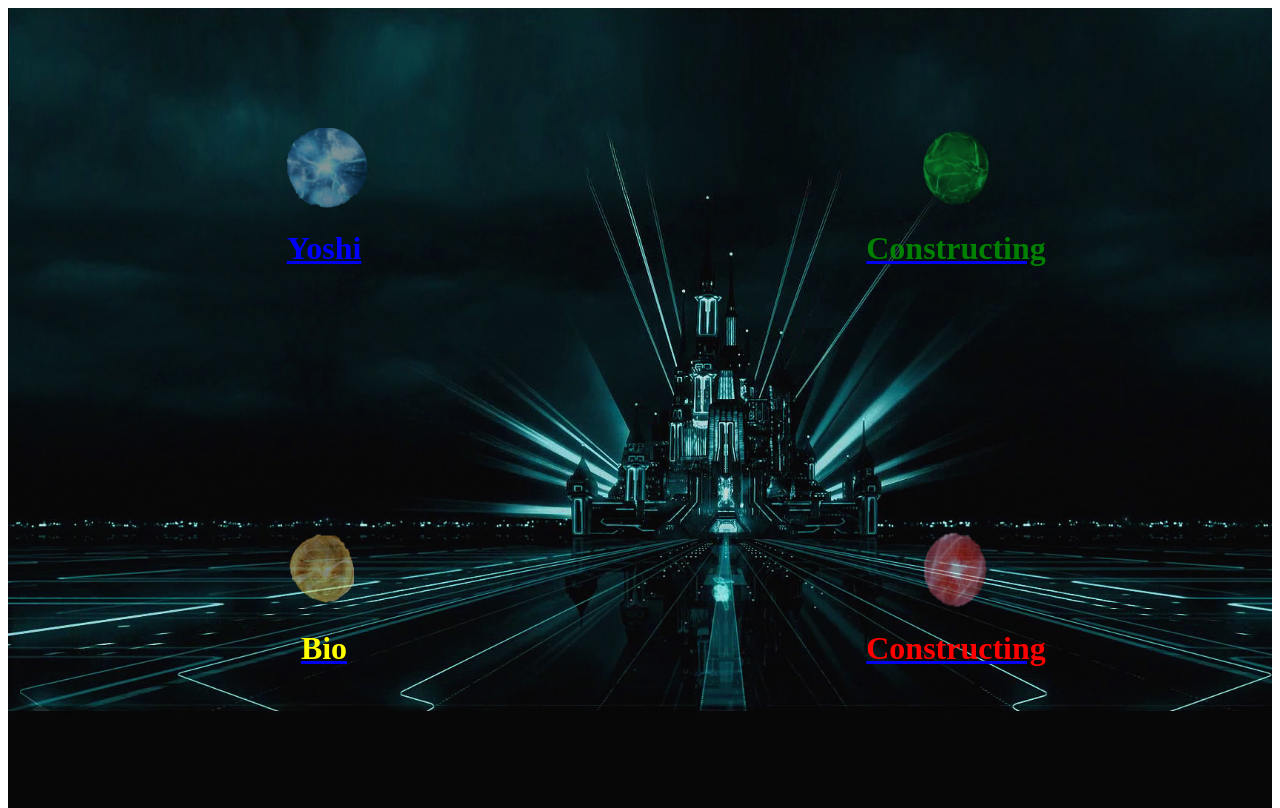
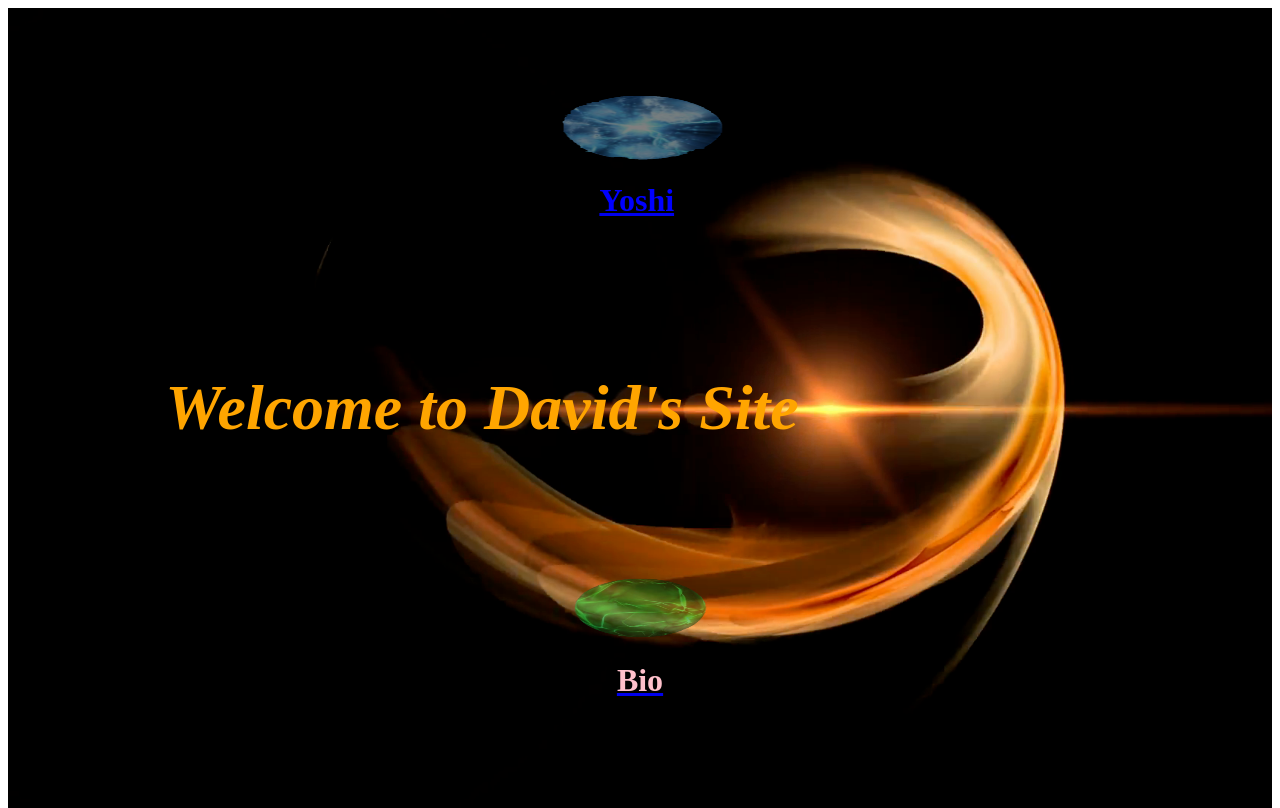
Before and after one commit to DavidJayBrady/Davidbrady, a React (Create React App) app: page / in a window 1280 px wide. Built offline with nearby package versions, Linux system fonts and the light colour scheme; the HTML template or start-up script is replaced by a standard one.

Commit message:
began overhauling main page

```diff
--- a/src/App.css
+++ b/src/App.css
@@ -3,6 +3,7 @@ html, body, #root {
 }
 
 .App {
-    background-image: url(Assets/Castle.jpeg);
+    background-image: url(Assets/orangeCircle.png);
     background-size: cover;
+
 }
--- /dev/null
+++ b/src/components/HomePage/HighLightScreen.css
@@ -0,0 +1,23 @@
+.bigRow {
+    display: flex;
+    flex-direction: row;
+    flex: 2;
+    width: 100%;
+}
+
+.littleRow {
+    display: flex;
+    flex-direction: row;
+    flex: 1;
+    width: 100%;
+}
+
+.welcomeText {
+    width: 100%;
+    margin-right: 25%;
+    color: orange;
+    text-align: center;
+    align-items: center;
+    font-style: italic;
+    font-size: 400%;
+}
--- a/src/components/HomePage/HighLightScreen.js
+++ b/src/components/HomePage/HighLightScreen.js
@@ -1,4 +1,5 @@
 import React, { Component } from "react";
+import "./HighLightScreen.css";
 
 import HighLightSection from "../HomePage/HighLightSection";
 import BlueEnergy from "../../Assets/MainPage/blue_energy.png";
@@ -29,14 +30,10 @@ class HighLightScreen extends Component {
 				}}
 			>
 				<div
-					style={{
-						display: "flex",
-						flexDirection: "row",
-						flex: 1,
-						width: "100%",
-					}}
+					className="bigRow"
 				>
 					<HighLightSection
+						className="bigRow"
 						colorEtre={this.state.color}
 						linkTo="/yoshi"
 						text="Yoshi"
@@ -44,39 +41,36 @@ class HighLightScreen extends Component {
 						color="blue"
 						energyBall={BlueEnergy}
 					/>
-					<HighLightSection
-						colorEtre={this.state.color}
-						linkTo="/"
-						text="Constructing"
-						controlColor={this.setColor}
-						color="green"
-						energyBall={GreenEnergy}
-					/>
+
+
+
+"
+
+
+
+
+
 				</div>
+
 				<div
-					style={{
-						display: "flex",
-						flexDirection: "row",
-						flex: 1,
-						widht: "100%",
-					}}
+					className="littleRow">
+					<h1 className="welcomeText">
+						Welcome to David's Site
+					</h1>
+				</div>
+
+				<div
+					className="bigRow"
 				>
 					<HighLightSection
 						colorEtre={this.state.color}
 						linkTo="/bio"
 						text="Bio"
 						controlColor={this.setColor}
-						color="yellow"
-						energyBall={YellowEnergy}
+						color="pink"
+						energyBall={GreenEnergy}
 					/>
-					<HighLightSection
-						colorEtre={this.state.color}
-						linkTo="/"
-						text="Constructing"
-						controlColor={this.setColor}
-						color="red"
-						energyBall={RedEnergy}
-					/>
+
 				</div>
 			</div>
 		);
--- a/src/components/HomePage/HighLightSection.js
+++ b/src/components/HomePage/HighLightSection.js
@@ -7,8 +7,8 @@ class HighlightSection extends Component {
 	constructor(props) {
 		super(props);
 
-		this.weakBackgroundOpacity = ".15";
-		this.strongBackgroundOpacity = ".25";
+		this.weakBackgroundOpacity = "0";
+		this.strongBackgroundOpacity = ".15";
 
 		this.weakEnergyOpacity = ".50";
 		this.strongEnergyOpacity = "1";
@@ -75,9 +75,6 @@ class HighlightSection extends Component {
 						style={{
 							width: "20%",
 							height: "20%",
-							// position: "absolute",
-							// top: "30%",
-							// left: "40%",
 							opacity: this.state.energyOpacity,
 							animation: "EnergySpin infinite 20s linear",
 							animationPlayState: this.state.hover ? "running" : "paused",
```
Also changed, not shown: src/Assets/orangeCircle.jpg (added), src/Assets/orangeCircle.png (added).
